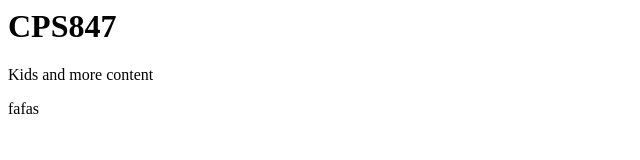
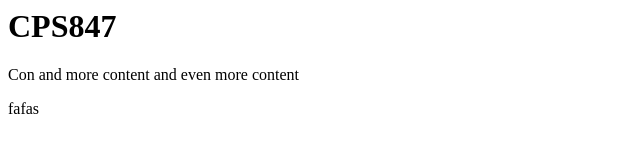
Before and after one commit to Armenpal/CPS847-Assignment-1, a plain HTML site: page git_tst/index.html in a window 1280 px wide. Shown: the whole page, without its empty margins (0-640 px from the left). Drawn offline with Linux system fonts and the light colour scheme.

Commit message:
Update index.html

```diff
--- a/git_tst/index.html
+++ b/git_tst/index.html
@@ -5,7 +5,8 @@
 <body>
 
 <h1>CPS847</h1>
-<p>Kids and more content</p>
+<p>Con and more content and even more content</p>
+ <!--resolved issue by altering the line of code above-->
   <p>fafas</p>
 
 </body>
```
